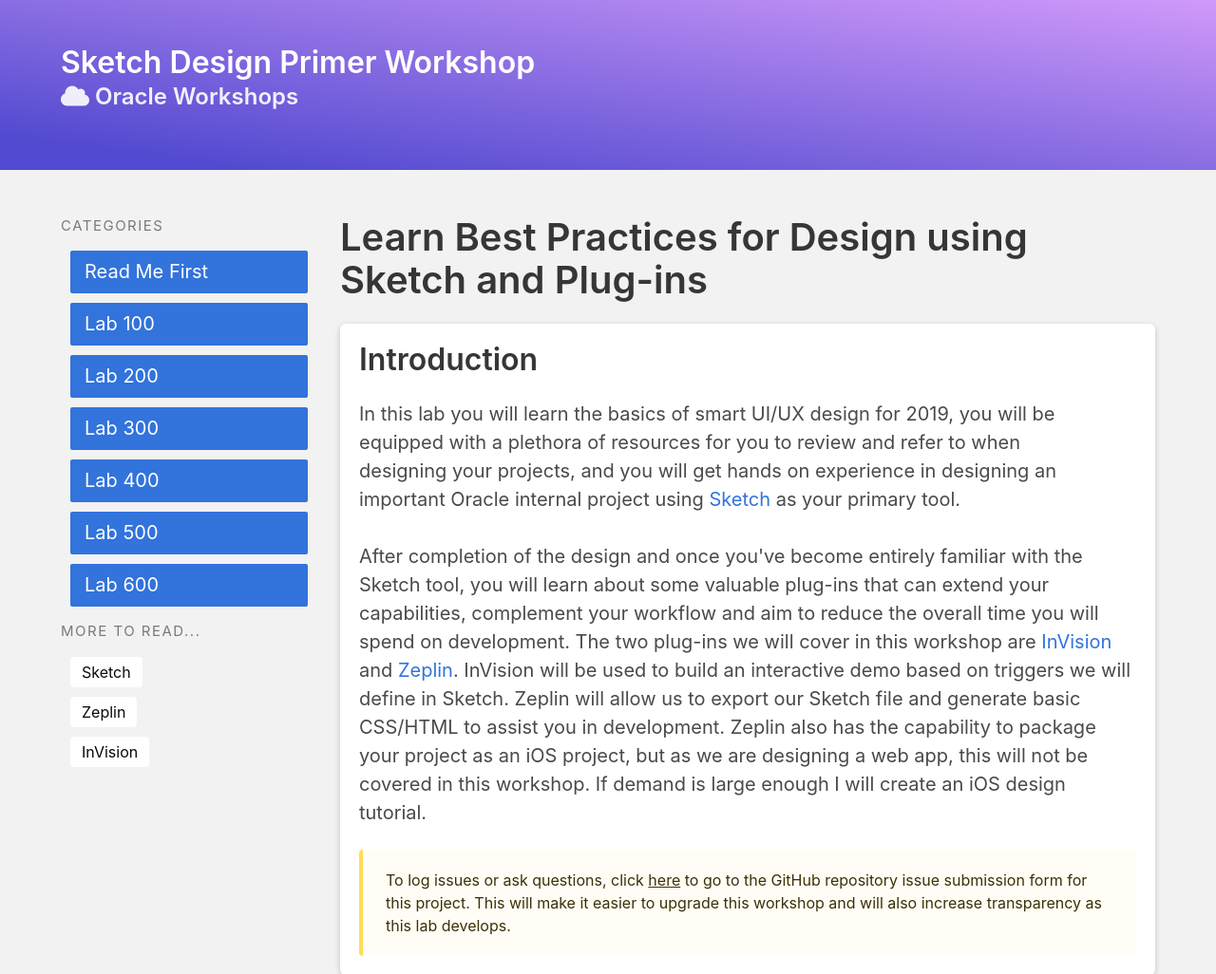
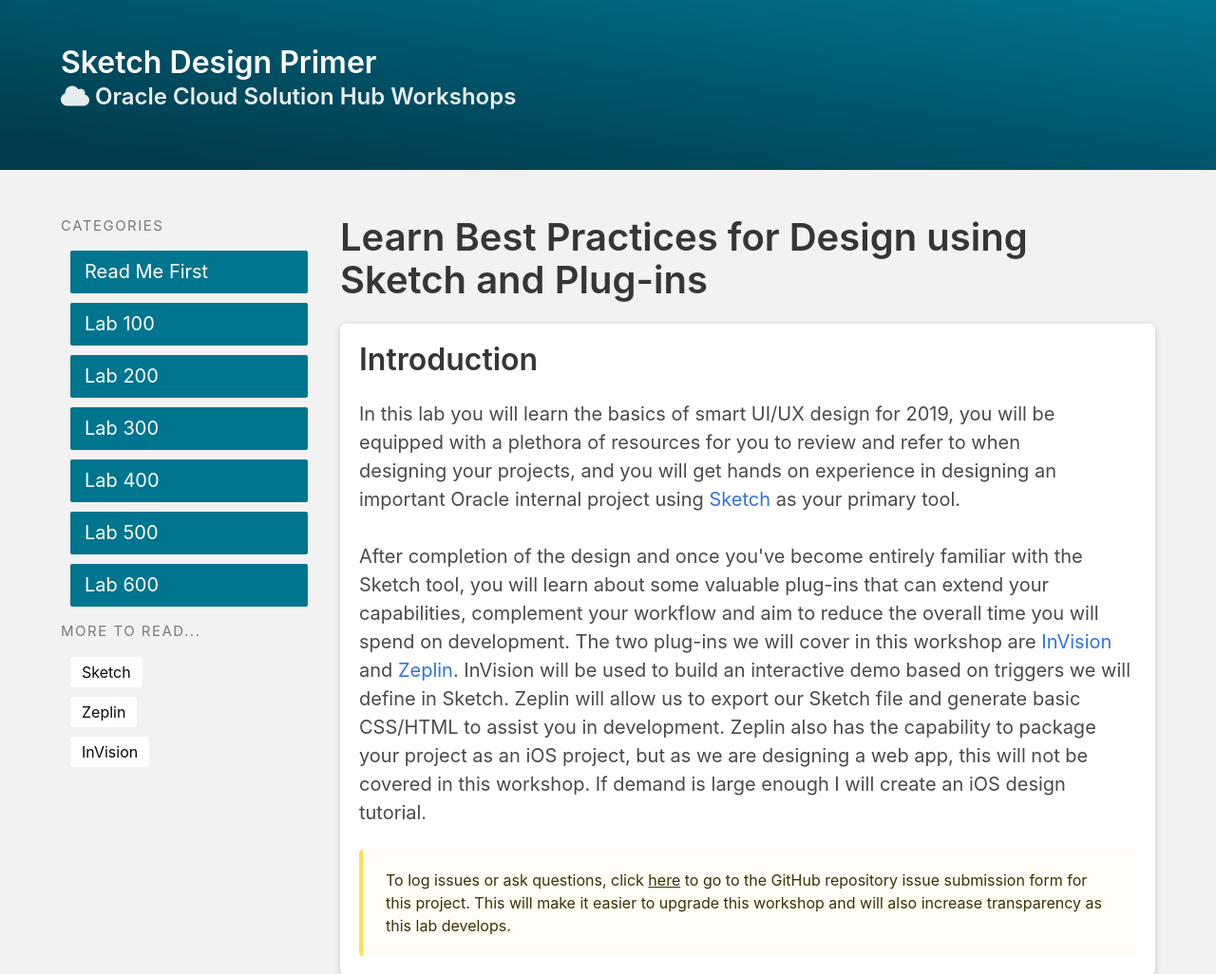
Before and after one commit to gueroso/workshop, a PHP site: page / in a window 1280 px wide; the page is wider, and only the part inside the window is pictured. Shown: the top 1026 px of that part at 95% size. Run offline with PHP 8.4, Linux system fonts and the light colour scheme; some libraries are stand-ins or nearby versions.

Commit message:
style changes
changed branding to oracle's color scheme and was able to properly place image in lab

```diff
--- a/j2h/index.html
+++ b/j2h/index.html
@@ -50,10 +50,9 @@ $.getJSON(jsonRequestUrl, function foo(result) {
       <div class="columns">
         <div class="column is-12">
           <div class="container content">
-
-            <h1 class="title">Sketch Design Primer Workshop</h1>
+            <h1 class="title">Sketch Design Primer</h1>
             <h3 class="subtitle"><i class="is-large fa fa-cloud"> </i>
-              Oracle Workshops
+              Oracle Cloud Solution Hub Workshops
               </h3>
           </div>
         </div>
@@ -155,6 +154,7 @@ $.getJSON(jsonRequestUrl, function foo(result) {
                   Lorem ipsum dolor sit amet, mea ne viderer veritus menandri, id scaevola gloriatur instructior sit.
                 </div>
               </article>
+              <figure class='image is-5by3'><img src='https://1stwebdesigner.com/wp-content/uploads/2015/09/sketch-vs-photoshop.jpg'></figure>
               <pre><code class="language-javascript">let i = 0;</code></pre>
             </div>
             <div class="box">
--- a/j2h/stylesheet.css
+++ b/j2h/stylesheet.css
@@ -11,7 +11,7 @@ pre,
 li {margin: 10px}
 
 .hero.is-primary {
-background: linear-gradient(to top right, #524ad0 10%, #D099FA);
+background: linear-gradient(to top right, #003b4d 10%, #00758f);
 }
 
 .box {
@@ -38,7 +38,11 @@ background: linear-gradient(to top right, #524ad0 10%, #D099FA);
 }
 
 .menu-list li a:hover {
-  background: #d9d9d9;
+  background: #bde6ee;
+}
+
+.menu-list a.is-active {
+  background-color: #00758f;
 }
 
 .token.number {
```
